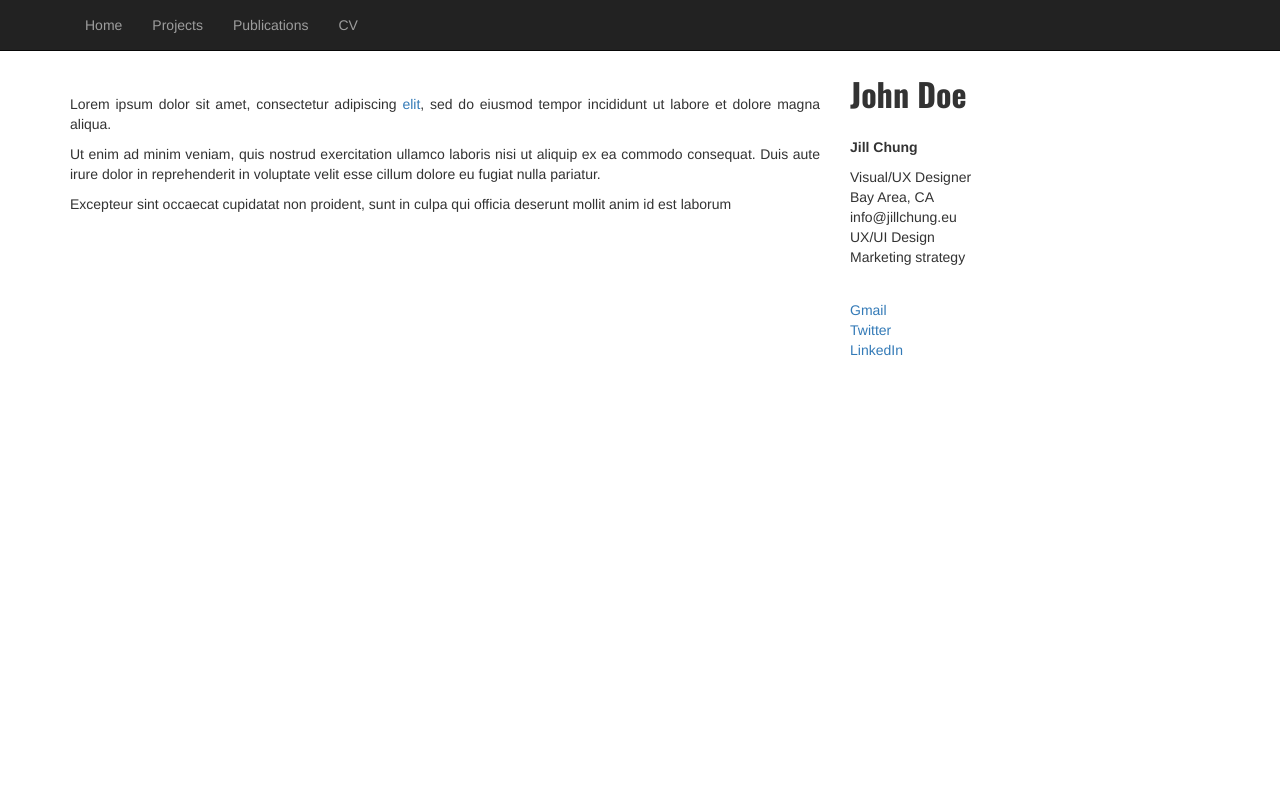
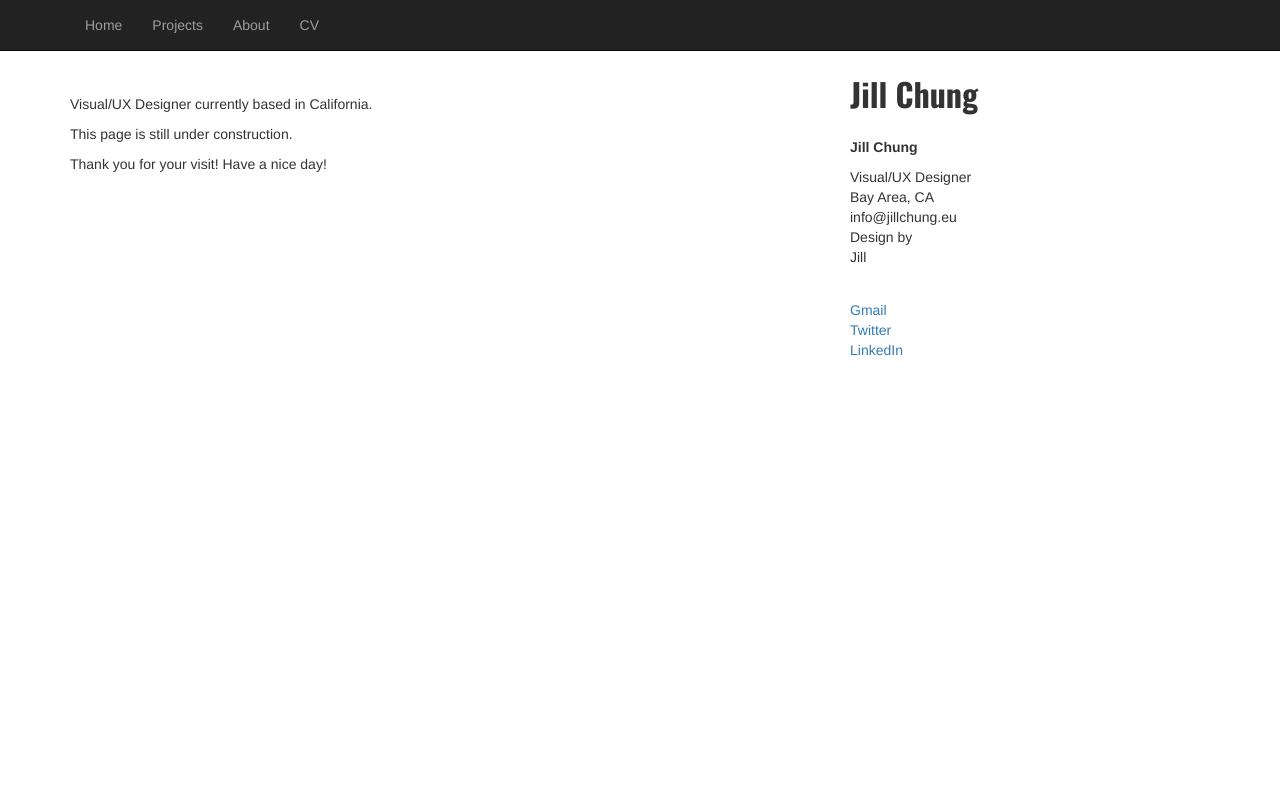
Before and after one commit to JillC-Design/JillC-Design.github.io, a plain HTML site: page index.html in a window 1280 px wide. Shown: the top 800 px of the page. Drawn offline with nearby package versions, Linux system fonts and the light colour scheme.

Commit message:
Update index.html

```diff
--- a/index.html
+++ b/index.html
@@ -35,7 +35,7 @@
 		  <ul class="nav navbar-nav">
 				  <li><a href="index.html">Home</a></li>
 				  <li><a href="#">Projects</a></li>
-				  <li><a href="#publications">Publications</a></li>
+				  <li><a href="#publications">About</a></li>
 				  <li><a href="#">CV</a></li>
 		  </ul>
 		</div>
@@ -54,23 +54,23 @@
                 <!-- <img class="img-responsive" src="photo.gif" alt=""><br> -->
 
                 <div style="margin-top:3%; text-align:justify;">
-					<p>Lorem ipsum dolor sit amet, consectetur adipiscing <a href="#">elit</a>, sed do eiusmod tempor incididunt ut labore et dolore magna aliqua.</p>
+					<p>Visual/UX Designer currently based in California.</p>
 
-					<p>Ut enim ad minim veniam, quis nostrud exercitation ullamco laboris nisi ut aliquip ex ea commodo consequat. Duis aute irure dolor in reprehenderit in voluptate velit esse cillum dolore eu fugiat nulla pariatur.</p>
+					<p>This page is still under construction.</p>
 
-					<p>Excepteur sint occaecat cupidatat non proident, sunt in culpa qui officia deserunt mollit anim id est laborum</p>
+					<p>Thank you for your visit! Have a nice day!</p>
                 </div>
             </div>
 
             <!-- Contact Info on the Sidebar -->
             <div class="col-md-4">
-                <div style="font-family: 'Oswald', sans-serif; font-size: 32px;"><b>John Doe</b></div><br>
+                <div style="font-family: 'Oswald', sans-serif; font-size: 32px;"><b>Jill Chung</b></div><br>
                 <p><b>Jill Chung</b><br>
                 <p>Visual/UX Designer<br>
                 Bay Area, CA<br>
                 info@jillchung.eu<br>
-                UX/UI Design <br>
-                Marketing strategy<br>
+                Design by <br>
+                Jill <br>
                 </p>
             </div>
 
```
